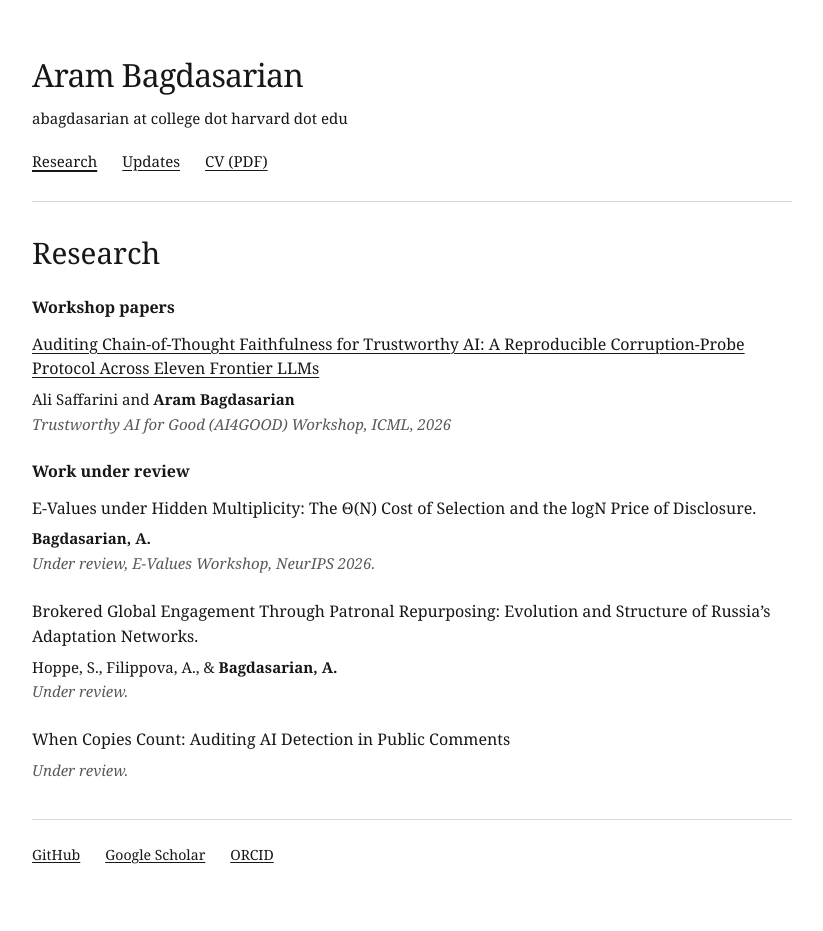
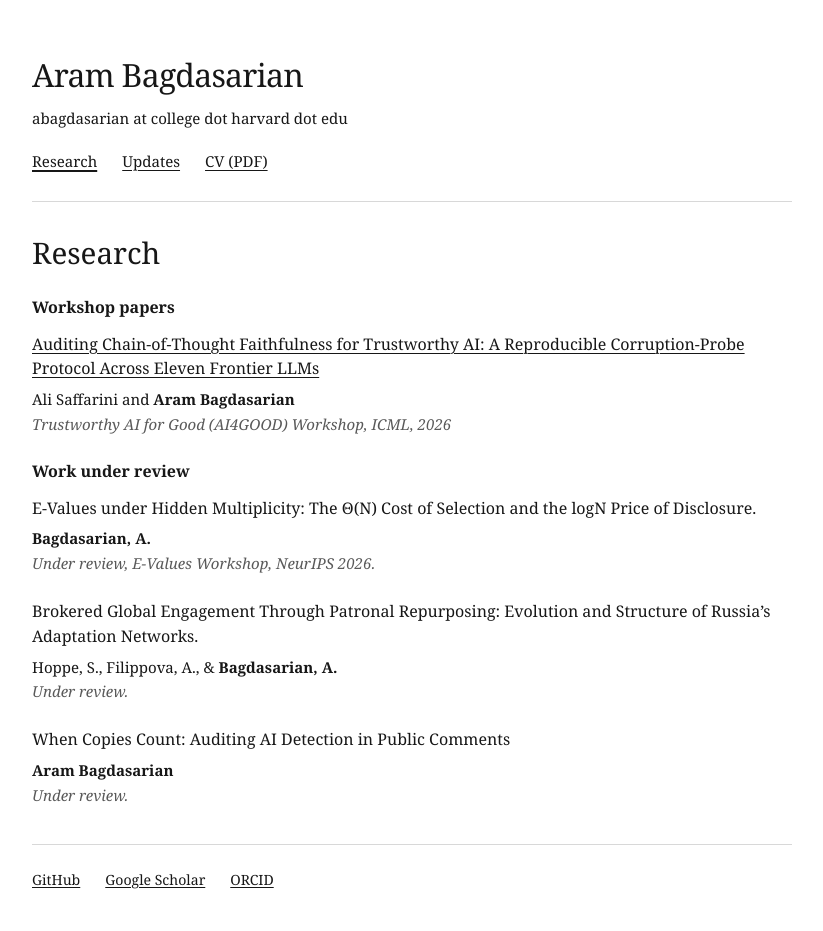
Before and after one commit to arambagdasarian/arambagdasarian.github.io, a Jekyll site: the page built from research/index.html, in a window 1280 px wide. Shown: the whole page, without its empty margins (228-1051 px from the left). Built offline with Jekyll 4.4.1, drawn with Linux system fonts in a browser that asks for light colours; before the commit the page ends 906 px from its top, so only the background shows below that.

Commit message:
Credit Aram Bagdasarian as sole author of When Copies Count

```diff
--- a/_data/research.yml
+++ b/_data/research.yml
@@ -12,4 +12,5 @@
   authors: "Hoppe, S., Filippova, A., & Bagdasarian, A."
   status: "under_review"
 - title: "When Copies Count: Auditing AI Detection in Public Comments"
+  authors: "Aram Bagdasarian"
   status: "under_review"
```
